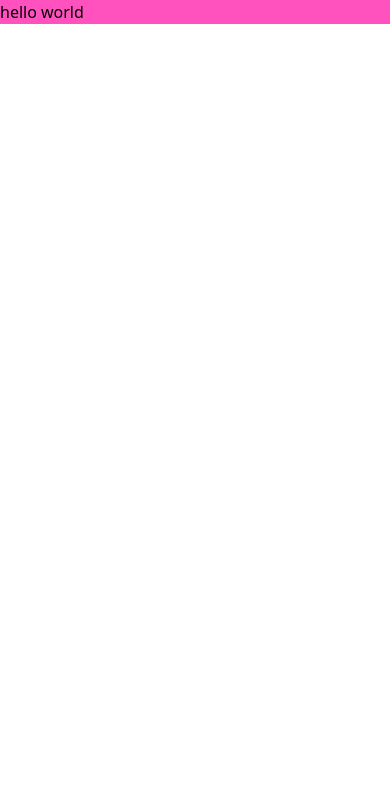
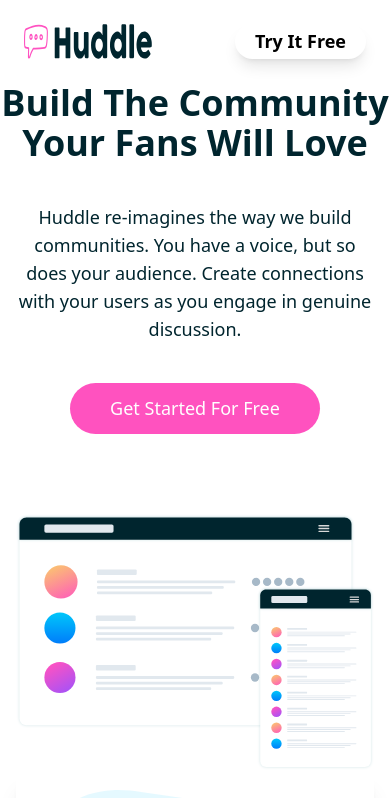
Before and after one commit to jhonatan0912/HUDDLE-ANGULAR, an Angular app: page / in a window 390 px wide. Shown: the top 798 px of the page. Built offline with nearby package versions, Linux system fonts and the light colour scheme.

Commit message:
mobile made

```diff
--- a/src/app/app.component.html
+++ b/src/app/app.component.html
@@ -1,3 +1,100 @@
-<main class="bg-pink">
-  <h1 class="bg-pink">hello world</h1>
+<header>
+  <nav class="flex justify-between p-6">
+    <!-- Logo -->
+    <img class="w-32 max-w-h-full" src="/assets/images/logo.svg" alt="logo">
+    <!-- CTA try it free -->
+    <a href="#" class="px-5 py-1 font-semibold bg-white rounded-full shadow-lg">Try It Free</a>
+  </nav>
+</header>
+<!-- <img src="/assets/images/bg-hero-mobile.svg" alt="hero"> -->
+<main>
+  <section class="lg:flex lg:flex-row">
+    <div class="lg:flex-col lg:flex">
+      <h1 class="max-w-md mb-10 text-4xl font-semibold text-center md:text-5xl text-darkCyan">Build The Community Your
+        Fans Will
+        Love
+      </h1>
+      <p class="max-w-md px-3 mb-10 text-lg font-medium text-center lg:text-left text-darkCyan">Huddle re-imagines the
+        way we build
+        communities.
+        You have a
+        voice,
+        but so
+        does your
+        audience.
+        Create connections
+        with your users as you engage in genuine discussion.</p>
+      <a class="block px-10 py-3 mx-auto mb-20 font-medium text-white rounded-full w-max bg-pink" href="#">Get Started
+        For
+        Free</a>
+    </div>
+    <div class="px-4">
+      <img src="/assets/images/illustration-mockups.svg" alt="mockups">
+    </div>
+  </section>
+  <div class="flex flex-col gap-10 mb-20">
+    <app-card image_url="/assets/images/illustration-grow-together.svg" title="Grow Together"
+      paragraph="Generate meaningful discussions with your audience and build a strong, loyal community. Think of the insightful conversations you miss out on with a feedback form."></app-card>
+    <app-card image_url="/assets/images/illustration-flowing-conversation.svg" title="Flowing Conversations"
+      paragraph="You wouldn't paginate a conversation in real life, so why do it online? Our threads have just-in-time loading for a more natural flow."></app-card>
+    <app-card image_url="/assets/images/illustration-your-users.svg" title="Your Users"
+      paragraph="It takes no time at all to integrate Huddle with your app's authentication solution. This means, once signed in to your app users can start chatting immediately."></app-card>
+  </div>
+
+  <!-- CTA -->
+  <div class="z-50 flex flex-col items-center justify-center gap-6 py-8 mx-4 bg-red-600 rounded-2xl">
+    <p class="font-bold ">Ready To Build Your Community?</p>
+    <a class="block px-10 py-3 mx-auto font-medium text-white rounded-full w-max bg-pink" href="#">Get Started For
+      Free</a>
+  </div>
+
+  <footer class="px-4 bg-darkCyan -mt-9 -z-50">
+    <!-- logo -->
+    <section class="flex flex-col gap-4 pt-40">
+      <div class="flex gap-4 text-white">
+        <img src="/assets/images/icon-location.svg" alt="location icon" class="w-6 h-full">
+        <p class="text-base">Lorem ipsum dolor sit amet consectetur adipisicing elit. Eligendi, dicta molestiae quo
+          consectetur natus vel facilis ex explicabo dolorum </p>
+      </div>
+      <div class="flex items-center gap-4 text-white">
+        <img src="/assets/images/icon-phone.svg" alt="location icon" class="w-5 h-full">
+        <p class="text-base">+1-543-123-4567</p>
+      </div>
+      <div class="flex items-center gap-4 text-white">
+        <img src="/assets/images/icon-email.svg" alt="location icon" class="w-5 h-full">
+        <p class="text-base">example@fylo.com</p>
+      </div>
+    </section>
+
+    <nav class="flex flex-col gap-4 mt-10">
+      <li class="text-white list-none">
+        <a href="#">About Us</a>
+      </li>
+      <li class="text-white list-none">
+        <a href="#">What We Do</a>
+      </li>
+      <li class="text-white list-none">
+        <a href="#">FAQ</a>
+      </li>
+      <li class="text-white list-none">
+        <a href="#">Carrer</a>
+      </li>
+      <li class="text-white list-none">
+        <a href="#">Blog</a>
+      </li>
+      <li class="text-white list-none">
+        <a href="#">Contact Us</a>
+      </li>
+    </nav>
+
+    <div class="flex justify-center gap-3 mt-10 socials">
+      <div class="flex items-center justify-center w-10 h-10 border border-white rounded-full"> <i
+          class="text-white fa fa-facebook"></i></div>
+      <div class="flex items-center justify-center w-10 h-10 border border-white rounded-full"> <i
+          class="text-white fa fa-twitter"></i></div>
+      <div class="flex items-center justify-center w-10 h-10 border border-white rounded-full"> <i
+          class="text-white fa fa-instagram"></i></div>
+    </div>
+    <p class="pb-10 mt-5 text-sm text-center text-white">&copy; Copyright 2018 Huddle. All rights reserved.</p>
+  </footer>
 </main>
--- a/src/app/app.module.ts
+++ b/src/app/app.module.ts
@@ -3,6 +3,7 @@
 
 import { AppRoutingModule } from './app-routing.module';
 import { AppComponent } from './app.component';
+import { ComponentsModule } from './components/components.module';
 
 @NgModule({
   declarations: [
@@ -10,7 +11,8 @@
   ],
   imports: [
     BrowserModule,
-    AppRoutingModule
+    AppRoutingModule,
+    ComponentsModule
   ],
   providers: [],
   bootstrap: [AppComponent]
--- /dev/null
+++ b/src/app/components/card/card.component.html
@@ -0,0 +1,5 @@
+<section class="py-5 mx-4 shadow-xl rounded-xl">
+  <img class="mb-20" [src]="image_url" [alt]="title">
+  <h3 class="mb-4 text-3xl font-bold text-center">{{title}}</h3>
+  <p class="px-3 text-lg text-center text-grayishBlue">{{paragraph}}</p>
+</section>
--- /dev/null
+++ b/src/app/components/card/card.component.ts
@@ -0,0 +1,19 @@
+import { Component, Input, OnInit } from '@angular/core';
+
+@Component({
+  selector: 'app-card',
+  templateUrl: './card.component.html',
+  styleUrls: ['./card.component.css']
+})
+export class CardComponent implements OnInit {
+
+  @Input() image_url: string = '';
+  @Input() title: string = '';
+  @Input() paragraph: string = '';
+
+  constructor() { }
+
+  ngOnInit(): void {
+  }
+
+}
--- a/src/index.html
+++ b/src/index.html
@@ -6,6 +6,7 @@
   <base href="/">
   <meta name="viewport" content="width=device-width, initial-scale=1">
   <link rel="icon" type="image/x-icon" href="favicon.ico">
+  <script src="https://kit.fontawesome.com/a413ea44fb.js" crossorigin="anonymous"></script>
 </head>
 <body>
   <app-root></app-root>
--- a/src/styles.css
+++ b/src/styles.css
@@ -1,3 +1,7 @@
 @tailwind base;
 @tailwind components;
 @tailwind utilities;
+
+body {
+  font-size: 18px;
+}
--- a/tailwind.config.js
+++ b/tailwind.config.js
@@ -7,9 +7,14 @@
     extend: {
       colors: {
         pink: "#ff52bf",
-        paleCyan: "#ebfbff"
+        paleCyan: "#ebfbff",
+        darkCyan: "#00252e",
+        grayishBlue: "#808d99"
       }
     },
+    screens:{
+      'lg':'1044px'
+    }
   },
   plugins: [],
 }
```
Also changed, not shown: src/app/components/components.module.ts (added, +18 -0 lines), src/app/components/card/card.component.css (added), 2 other files (tests, documents, lock files or other folders).
